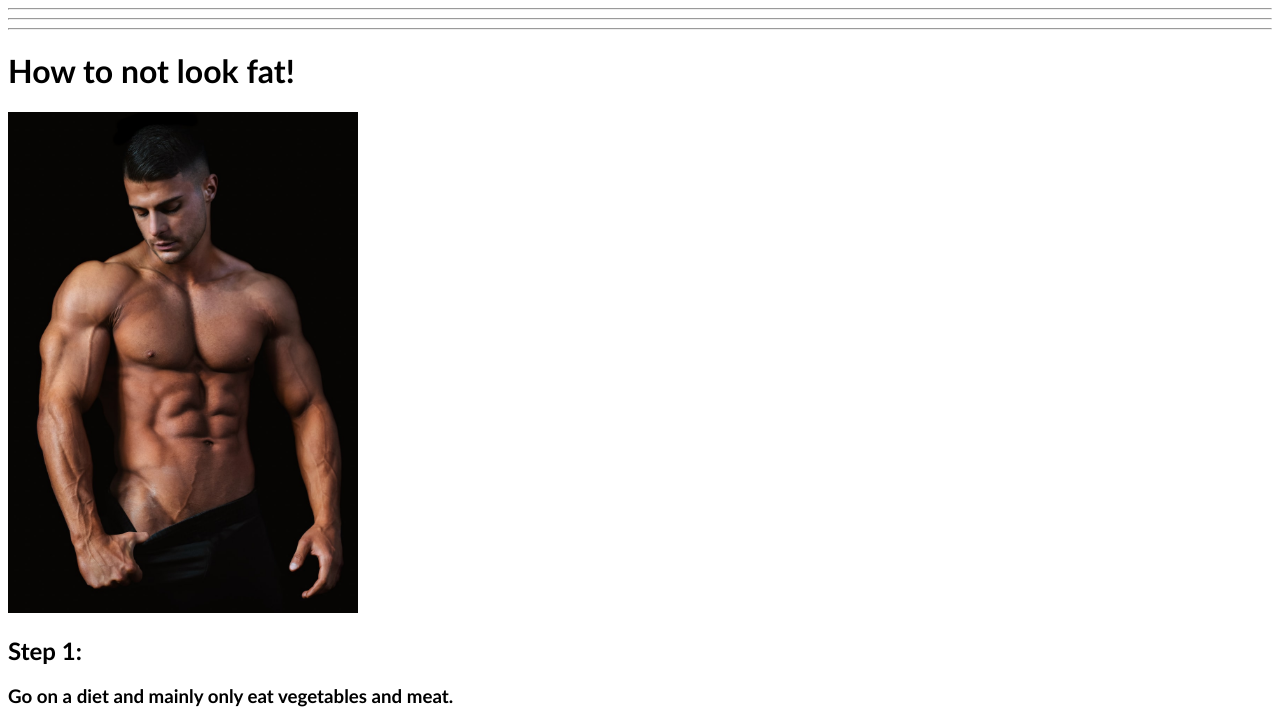
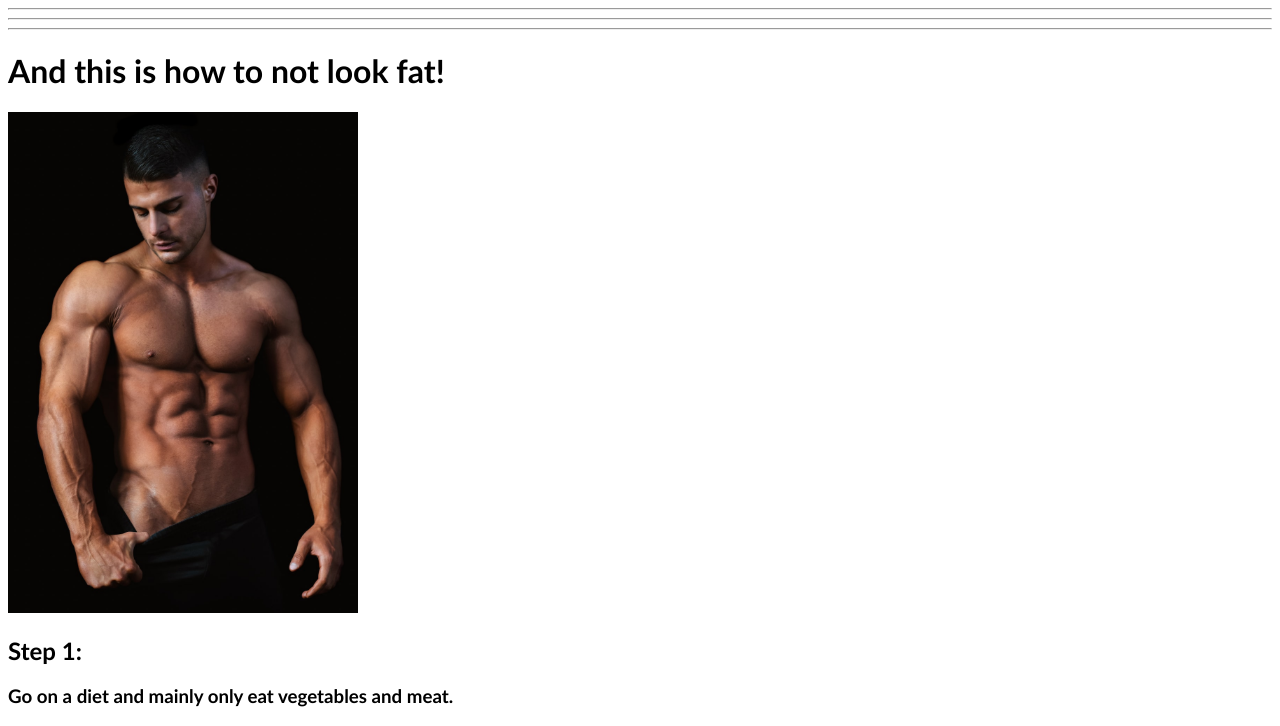
Before and after one commit to loopydoo/how-to-not-look-fat, a plain HTML site: page index.html in a window 1280 px wide. Shown: the part 186-912 px from the top of the page. Drawn offline with Linux system fonts and the light colour scheme.

Commit message:
Update index.html

```diff
--- a/index.html
+++ b/index.html
@@ -13,7 +13,7 @@
   <hr>
   <hr>
   <hr>
-  <h1>How to not look fat!</h1>
+  <h1>And this is how to not look fat!</h1>
   <img src="muscular_man.jpeg" alt="Muscular Man" width="350">
   <br>
   <h2>Step 1:</h2>
```
